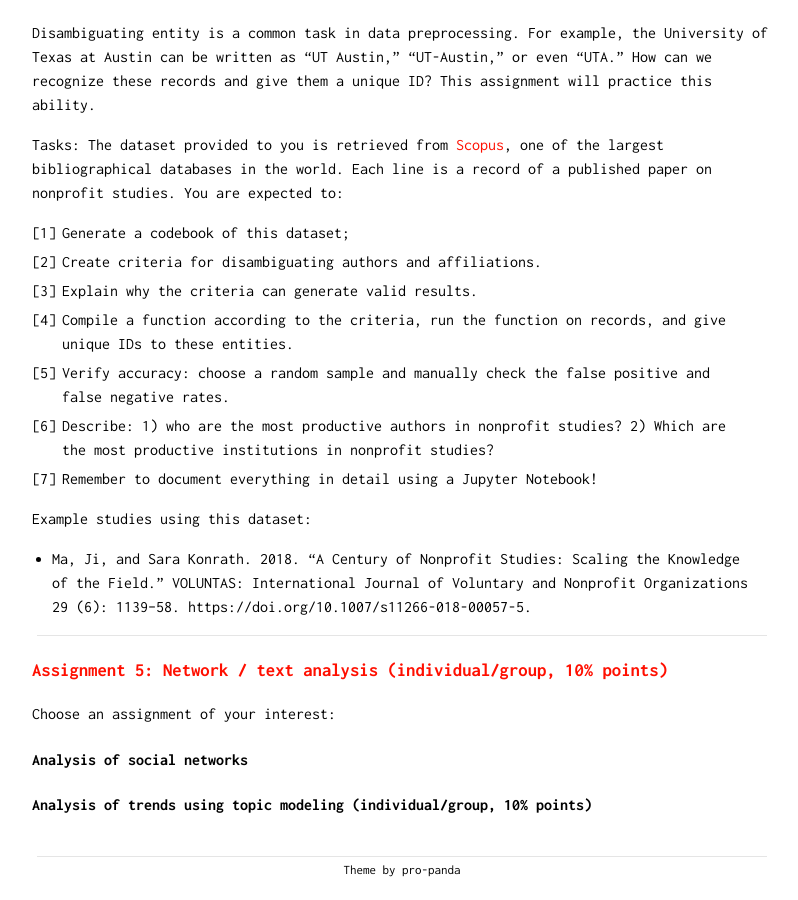
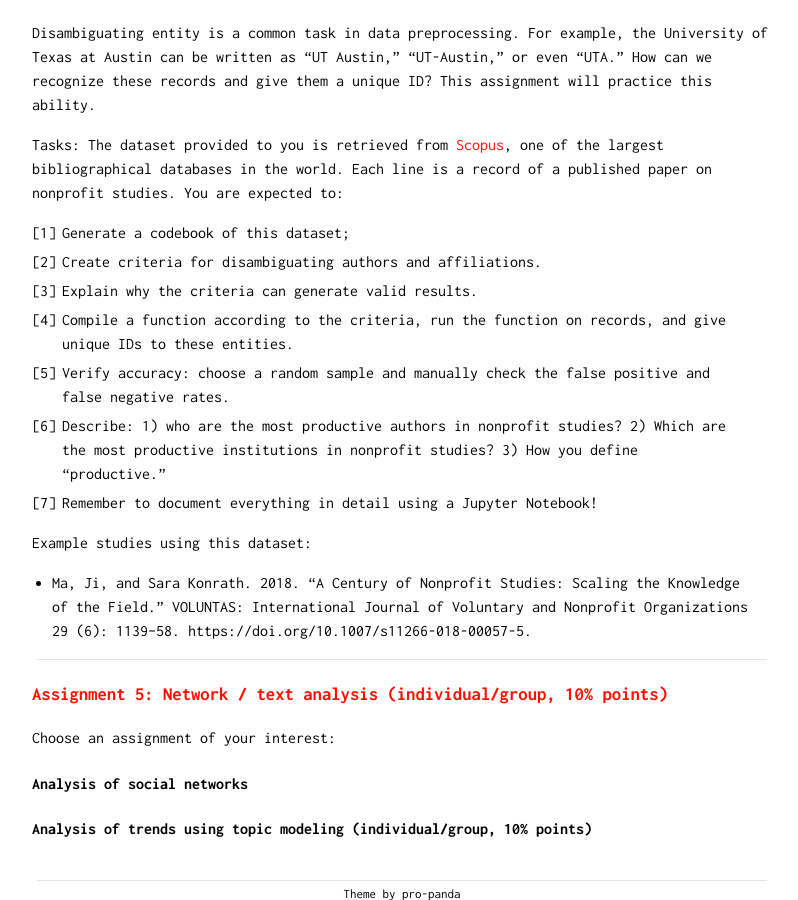
Before and after one commit to Xinjian-Paul-Li/open_data, a Jekyll site: the page built from docs/assignments.md, in a window 1280 px wide and 900 px high, scrolled down 1666 px. Shown: the whole window, without its empty margins (238-1036 px from the left). Built offline with Jekyll 4.4.1, drawn with Linux system fonts in a browser that asks for light colours; our own code applies the rules of GitHub Pages for plain Markdown files; before the commit the page ends 2542 px from its top, so only the background shows below that.

Commit message:
update course

```diff
--- a/docs/assignments.md
+++ b/docs/assignments.md
@@ -60,7 +60,7 @@ The dataset provided to you is retrieved from [Scopus](https://dev.elsevier.com/
 3. Explain why the criteria can generate valid results.
 3. Compile a function according to the criteria, run the function on records, and give unique IDs to these entities.
 4. Verify accuracy: choose a random sample and manually check the false positive and false negative rates.
-5. Describe: 1) who are the most productive authors in nonprofit studies? 2) Which are the most productive institutions in nonprofit studies?
+5. Describe: 1) who are the most productive authors in nonprofit studies? 2) Which are the most productive institutions in nonprofit studies? 3) How you define "productive."
 6. Remember to document everything in detail using a Jupyter Notebook!
 
 Example studies using this dataset:
```
